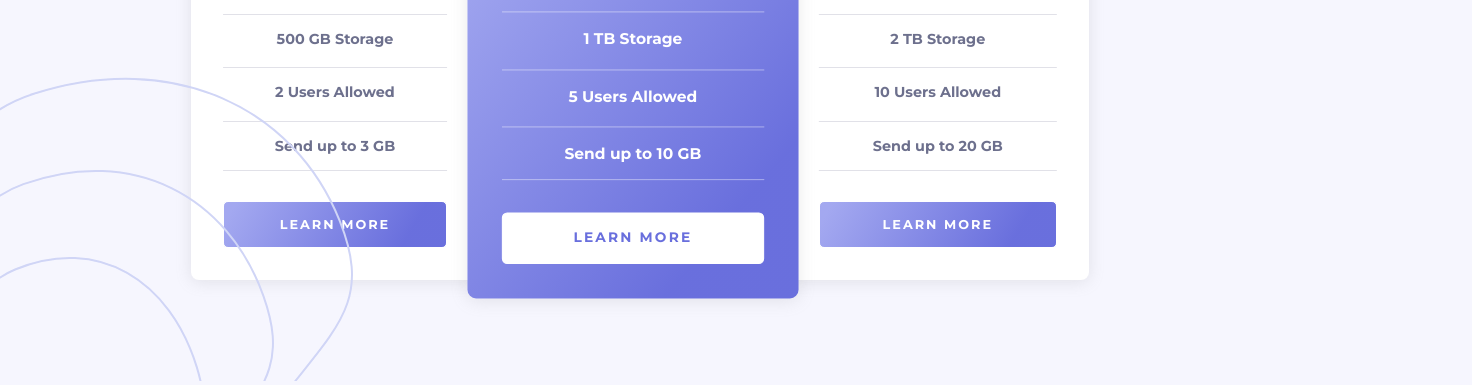
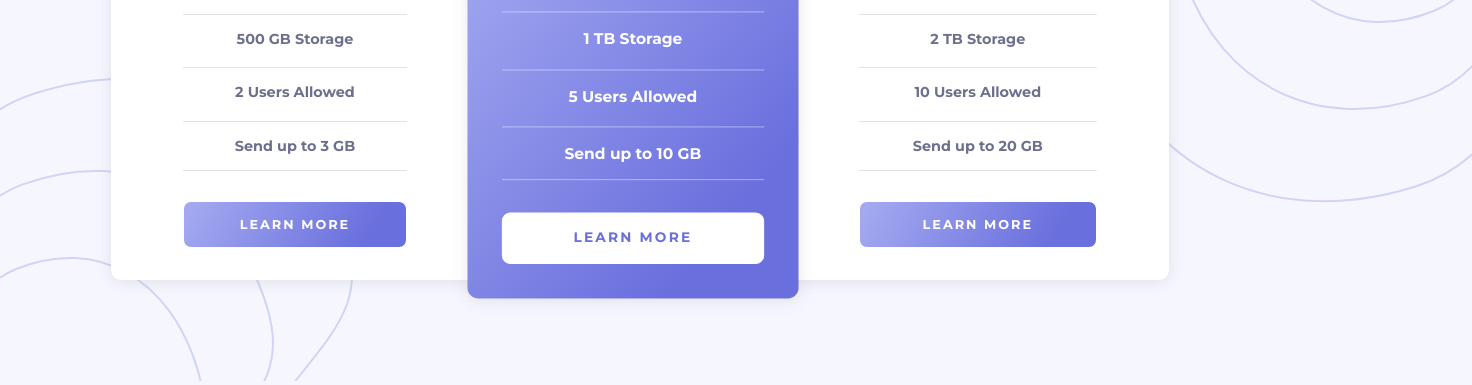
Before and after one commit to FluffyKas/pricing-component-w-toggle, a plain HTML site: page index.html in a window 1280 px wide. Shown: the part 415-800 px from the top of the page, 1472 px wide, since content can reach past the window. Drawn offline with Linux system fonts and the light colour scheme.

Commit message:
Small corrections
Adding hover for radio-switch. Changing card width. Positioning bg patterns. Finetuning paddings.

```diff
--- a/styles.css
+++ b/styles.css
@@ -23,7 +23,7 @@ html {
 }
 
 body {
-  background: url(images/bg-top.svg), var(--clr-gray-blue-100);
+  background: var(--clr-gray-blue-100);
   background-position: 50vw top;
   background-repeat: no-repeat;
   color: var(--clr-gray-blue-600);
@@ -31,6 +31,14 @@ body {
   min-height: 100vh;
   display: grid;
   place-items: center;
+}
+
+body::before {
+  content: url('images/bg-top.svg');
+    position: absolute;
+    top: -2.5rem;
+    right: -12rem;
+    z-index: -1;
 }
 
 ul {
@@ -49,6 +57,12 @@ h1 {
   padding: 0;
   white-space: nowrap;
   margin-bottom: 5.5rem;
+  opacity: 1;
+  transition: all .2s ease;
+}
+
+.radio-switch:hover {
+  opacity: .8;
 }
 
 /* CSS just doesn't do any magic on legend, so let's hide it :( */
@@ -59,6 +73,7 @@ h1 {
 }
 
 .radio-switch label {
+  cursor: pointer;
   display: inline-block;
   line-height: 2;
   position: relative;
@@ -101,7 +116,7 @@ h1 {
   background: #fff;
   border-radius: 100%;
   position: absolute;
-  top: .15rem;
+  top: .175rem;
   right: .7rem;
   transform: translateX(0em);
   transition: all .2s ease-in-out;
@@ -145,12 +160,12 @@ main {
   flex-direction: column;
   justify-content: center;
   gap: 2rem;
-  width: min(87.5%, 50rem);
+  width: min(97.5%, 50rem);
   margin-bottom: 4rem;
 }
 
 .plan-card {
-  border-radius: 8px;
+  border-radius: 10px;
   box-shadow: 0 2px 16px 0 hsla(0, 0%, 57%, 0.2);
   padding: 2rem;
   text-align: center;
@@ -169,7 +184,7 @@ main {
   box-sizing: border-box;
   background: linear-gradient(120deg, hsl(236, 72%, 79%) 5%, hsl(237, 63%, 64%) 82%);
   border: 1px solid white;
-  border-radius: 5px;
+  border-radius: 8px;
   color: white;
   cursor: pointer;
   font-size: .8rem;
@@ -270,7 +285,7 @@ main {
 @media (min-width:56rem) {
 
   body {
-    background: url(images/bg-top.svg), var(--clr-gray-blue-100);
+    background: var(--clr-gray-blue-100);
     background-position: 50vw top;
     background-repeat: no-repeat;
     color: var(--clr-gray-blue-600);
@@ -278,6 +293,7 @@ main {
     min-height: 100vh;
     display: grid;
     place-items: center;
+    overflow: hidden;
   }
 
   body::after {
@@ -285,6 +301,7 @@ main {
     position: absolute;
     bottom: 0;
     left: 0;
+    z-index: -1;
   }
 
   h1 {
@@ -303,4 +320,8 @@ main {
   .plan-highlighted {
     transform: scale(1.075);
   }
+
+  .plan-normal {
+    padding-inline: 4.5rem;
+  }
 }
```
